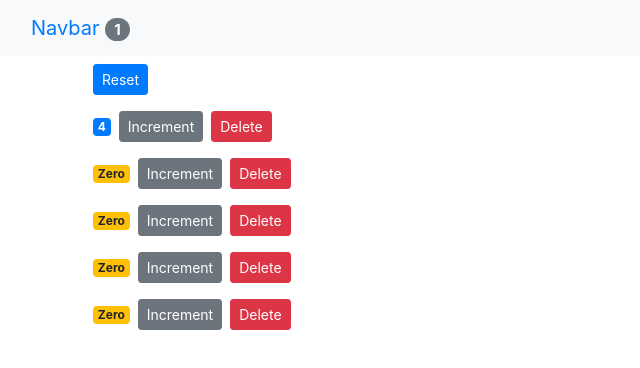
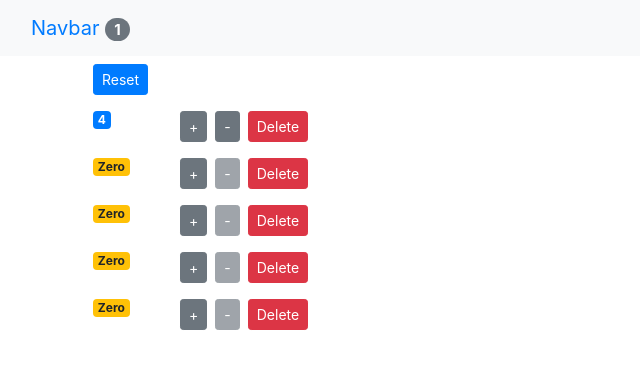
Before and after one commit to veektrie/app-counter, a React (Create React App) app: page / in a window 1280 px wide. Shown: the top 368 px of the page, without its empty margins (0-640 px from the left). Built offline with nearby package versions, Linux system fonts and the light colour scheme.

Commit message:
life cycle hooks

```diff
--- a/src/App.js
+++ b/src/App.js
@@ -16,6 +16,14 @@
     const index = counters.indexOf(counter);
     counters[index] = { ...counter };
     counters[index].value++;
+    this.setState({ counters });
+  };
+
+  handleDecrement = (counter) => {
+    const counters = [...this.state.counters];
+    const index = counters.indexOf(counter);
+    counters[index] = { ...counter };
+    counters[index].value--;
     this.setState({ counters });
   };
 
@@ -40,6 +48,7 @@
           counters={this.state.counters}
           onReset={this.handleReset}
           onIncrement={this.handleIncrement}
+          onDecrement={this.handleDecrement}
           onDelete={this.handleDelete}
         />
         </main>
--- a/src/components/counter.jsx
+++ b/src/components/counter.jsx
@@ -4,21 +4,33 @@
   render() {
     console.log("props", this.props);
     return (
-      <div>
+      <div className="row">
+        <div className="col-1">
           <span className={this.getBadgeClasses()}>{this.formatCount()}</span>
+        </div>
+        <div className="col">
           <button
             onClick={() => this.props.onIncrement(this.props.counter)}
             className="btn btn-secondary btn-sm "
           >
             {" "}
-          Increment
+            +
+          </button>
+          <button
+            onClick={() => this.props.onDecrement(this.props.counter)}
+            className="btn btn-secondary btn-sm m-2 "
+            disabled={this.props.counter.value === 0 ? "disabled" : ""}
+          >
+            {" "}
+            -
           </button>
           <button
             onClick={() => this.props.onDelete(this.props.counter.id)}
-          className="btn btn-danger btn-sm m-2"
+            className="btn btn-danger btn-sm "
           >
             Delete
           </button>
+        </div>
       </div>
     );
   }
--- a/src/components/counters.jsx
+++ b/src/components/counters.jsx
@@ -3,7 +3,8 @@
 
 class Counters extends Component {
   render() {
-    const { onReset, counters, onDelete, onIncrement } = this.props;
+    const { onReset, counters, onDelete, onIncrement, onDecrement } =
+      this.props;
     return (
       <div>
         <button onClick={onReset} className="btn btn-primary btn-sm m-2">
@@ -14,6 +15,7 @@
             key={counter.id}
             onDelete={onDelete}
             onIncrement={onIncrement}
+            onDecrement={onDecrement}
             counter={counter}
           />
         ))}
```
Lines whose indentation alone changed are shown as unchanged.
